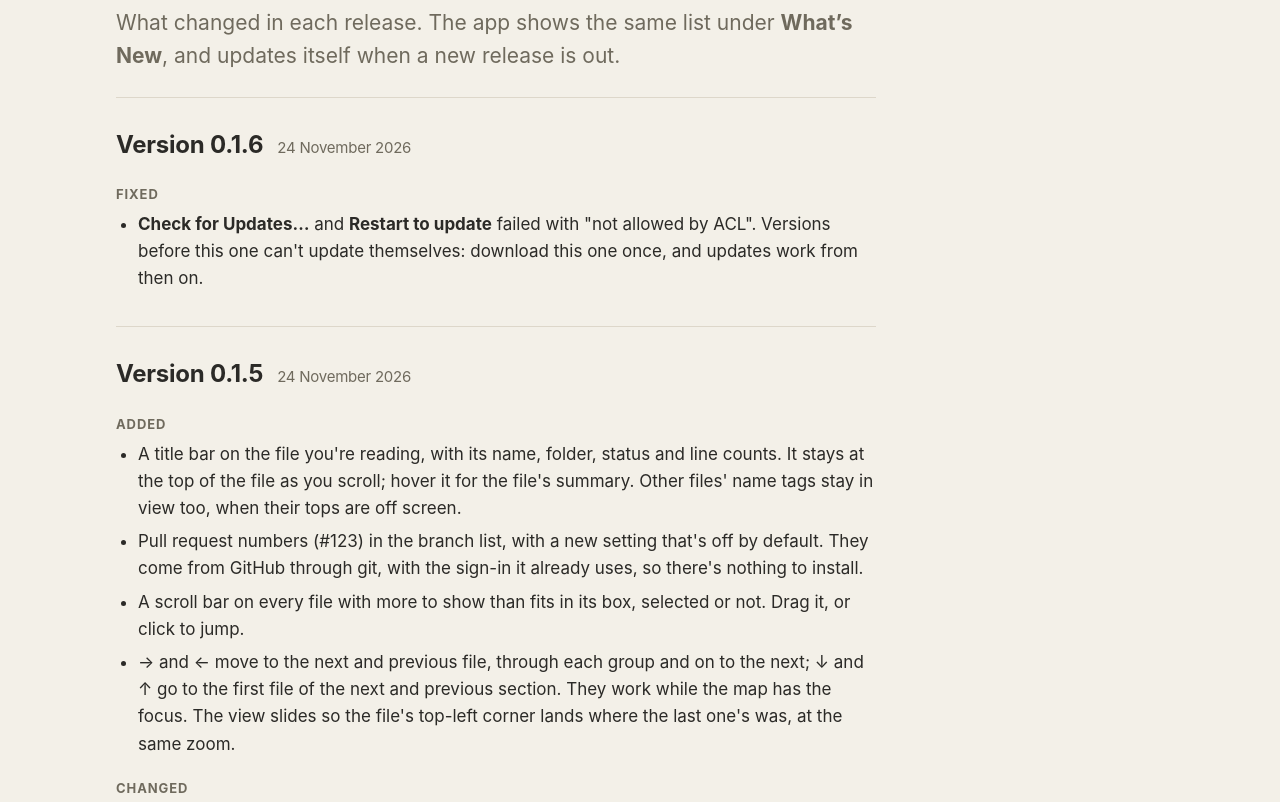
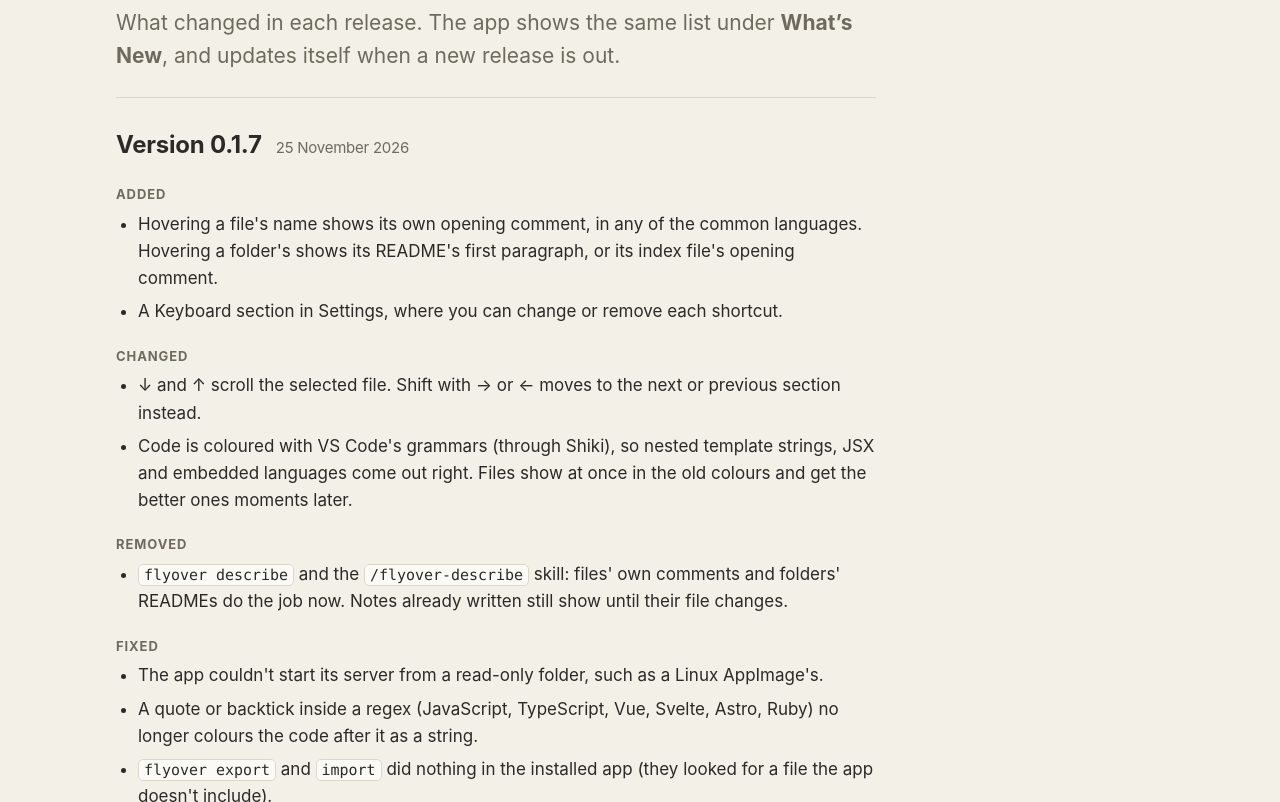
Before and after one commit to davidfig/code-flyover, a website: page site/changelog.html in a window 1280 px wide. Shown: the part 156-958 px from the top of the page. Drawn offline with Linux system fonts and the light colour scheme.

Commit message:
Version 0.1.7: Shiki highlighting, shortcut settings, and hover text from files' own comments
Co-Authored-By: Claude Opus 5.5 <noreply@anthropic.com>

```diff
--- a/site/changelog.html
+++ b/site/changelog.html
@@ -109,6 +109,15 @@ footer .r{margin-left:auto}
   <main class="log">
     <h1>Changelog</h1>
     <p class="lead">What changed in each release. The app shows the same list under <strong>What’s New</strong>, and updates itself when a new release is out.</p>
+<section class="release" id="v0.1.7"><h3>Version 0.1.7 <time datetime="2026-11-25">25 November 2026</time></h3>
+<h4>Added</h4>
+<ul><li>Hovering a file's name shows its own opening comment, in any of the common languages. Hovering a folder's shows its README's first paragraph, or its index file's opening comment.</li><li>A Keyboard section in Settings, where you can change or remove each shortcut.</li></ul>
+<h4>Changed</h4>
+<ul><li>↓ and ↑ scroll the selected file. Shift with → or ← moves to the next or previous section instead.</li><li>Code is coloured with VS Code's grammars (through Shiki), so nested template strings, JSX and embedded languages come out right. Files show at once in the old colours and get the better ones moments later.</li></ul>
+<h4>Removed</h4>
+<ul><li><code>flyover describe</code> and the <code>/flyover-describe</code> skill: files' own comments and folders' READMEs do the job now. Notes already written still show until their file changes.</li></ul>
+<h4>Fixed</h4>
+<ul><li>The app couldn't start its server from a read-only folder, such as a Linux AppImage's.</li><li>A quote or backtick inside a regex (JavaScript, TypeScript, Vue, Svelte, Astro, Ruby) no longer colours the code after it as a string.</li><li><code>flyover export</code> and <code>import</code> did nothing in the installed app (they looked for a file the app doesn't include).</li></ul></section>
 <section class="release" id="v0.1.6"><h3>Version 0.1.6 <time datetime="2026-11-24">24 November 2026</time></h3>
 <h4>Fixed</h4>
 <ul><li><strong>Check for Updates…</strong> and <strong>Restart to update</strong> failed with &quot;not allowed by ACL&quot;. Versions before this one can't update themselves: download this one once, and updates work from then on.</li></ul></section>
--- a/src-tauri/Cargo.toml
+++ b/src-tauri/Cargo.toml
@@ -1,6 +1,6 @@
 [package]
 name = "code-flyover-desktop"
-version = "0.1.6"
+version = "0.1.7"
 description = "Code Flyover in its own window: starts the app's server from this checkout and shows it"
 license = "MIT"
 edition = "2021"
--- a/src-tauri/tauri.conf.json
+++ b/src-tauri/tauri.conf.json
@@ -1,7 +1,7 @@
 {
   "$schema": "https://schema.tauri.app/config/2",
   "productName": "Code Flyover",
-  "version": "0.1.6",
+  "version": "0.1.7",
   "identifier": "app.code-flyover.desktop",
   "build": {
     "frontendDist": "loading"
```
Also changed, not shown: CHANGELOG.md, 1 other file.
